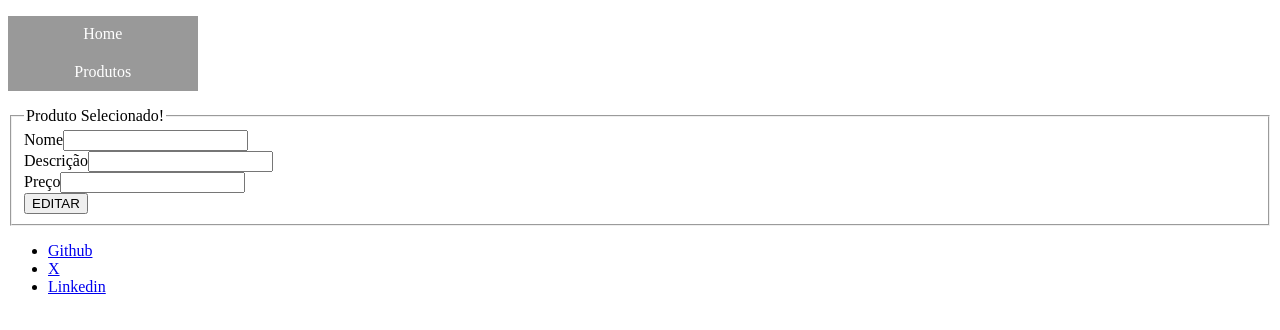
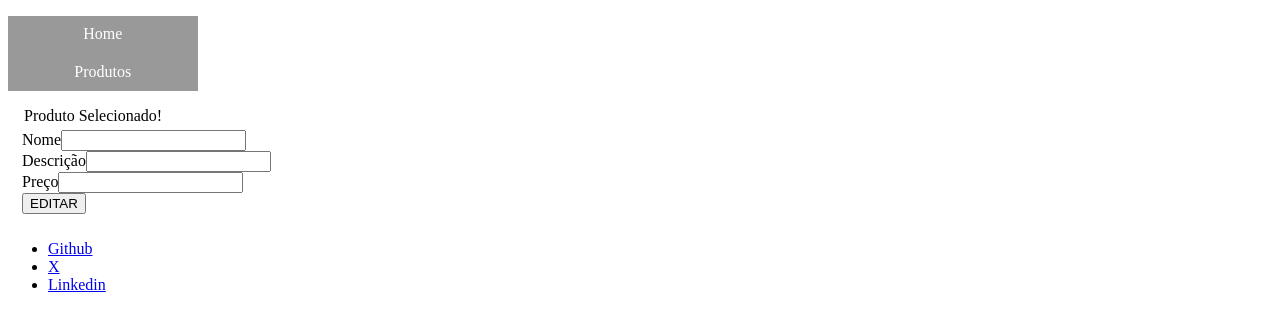
Before and after one commit to Ivanrangelpm/spa-next, a React (Vite) app: page /editar/produtos/1 in a window 1280 px wide. Shown: the top 330 px of the page. Built offline with nearby package versions, Linux system fonts and the light colour scheme; no server answers.

Commit message:
Iniciazação da estilização do editar produtos.

```diff
--- a/db.json
+++ b/db.json
@@ -1,12 +1,5 @@
 {
   "produtos": [
-    {
-      "id": 2,
-      "nome": "Mouse",
-      "desc": "Gamer",
-      "preco": 120,
-      "img": "https://picsum.photos/300/200"
-    },
     {
       "id": 3,
       "nome": "Headset",
@@ -29,11 +22,18 @@
       "img": "https://picsum.photos/300/200"
     },
     {
-      "nome": "Fone Bluetooth",
-      "desc": "Fone JBL sem fio",
-      "preco": "300",
+      "nome": "doguinhlo",
+      "desc": "doguinho mt pica",
+      "preco": "349867230496720582396757823969078678",
       "img": "https://picsum.photos/id/237/200/300",
       "id": 6
+    },
+    {
+      "nome": "fone",
+      "desc": "fone bom ",
+      "preco": "10",
+      "img": "https://picsum.photos/300/200",
+      "id": 7
     }
   ]
 }
--- a/src/routes/EditarProdutos/index.jsx
+++ b/src/routes/EditarProdutos/index.jsx
@@ -1,5 +1,6 @@
 import { useNavigate, useParams } from "react-router-dom"
 import { useEffect, useState } from "react";
+import "./index.scss";
 
 export default function EditarProdutos() {
 
@@ -63,7 +64,7 @@ export default function EditarProdutos() {
   return (
     <>
       <div>
-      <form onSubmit={handleSubmit}>
+        <form className="formulario" onSubmit={handleSubmit}>
             <fieldset>
               <legend>Produto Selecionado!</legend>
               <div>
@@ -82,7 +83,7 @@ export default function EditarProdutos() {
                 <button>EDITAR</button>
               </div>
             </fieldset>
-      </form>
+        </form>
       </div>
     </>
   )
--- /dev/null
+++ b/src/routes/EditarProdutos/index.scss
@@ -0,0 +1,8 @@
+.formulario{
+
+    fieldset{
+
+        justify-content: center;
+        border: none;
+    }
+}
```
Also changed, not shown: src/routes/EditarProdutos/index.module.css (deleted).
